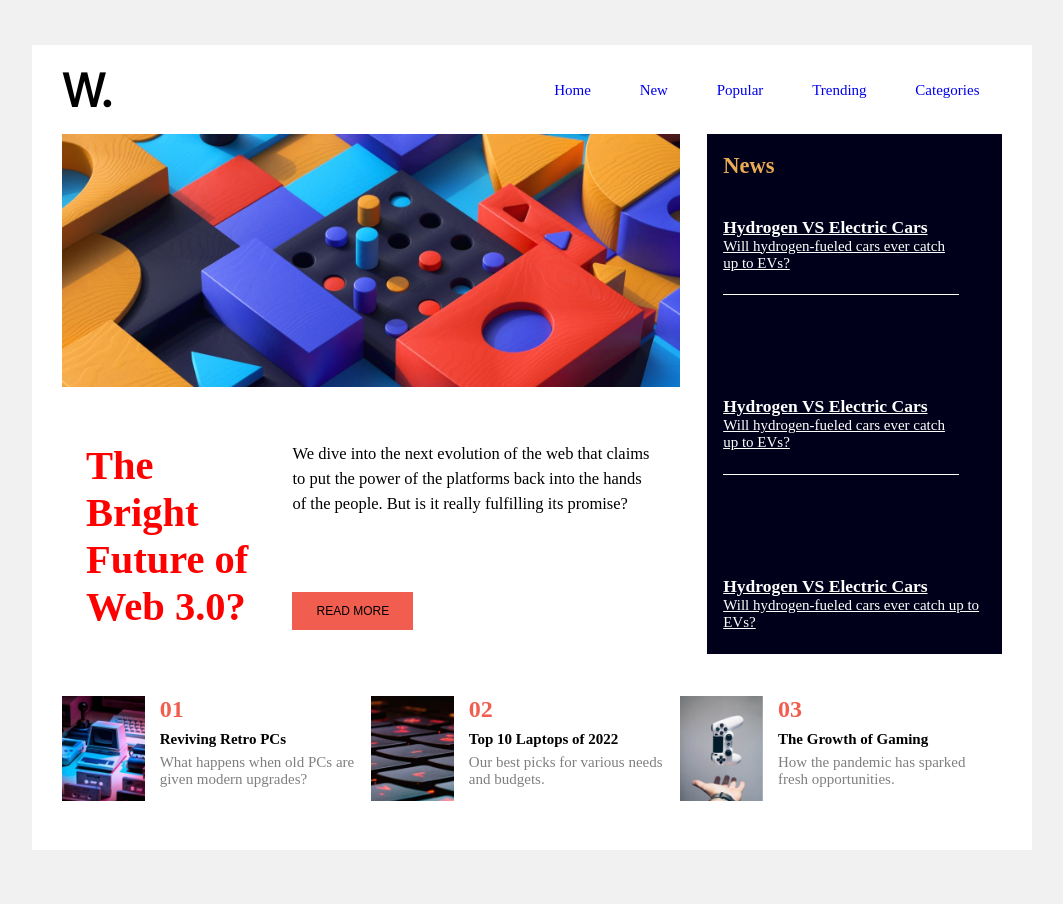
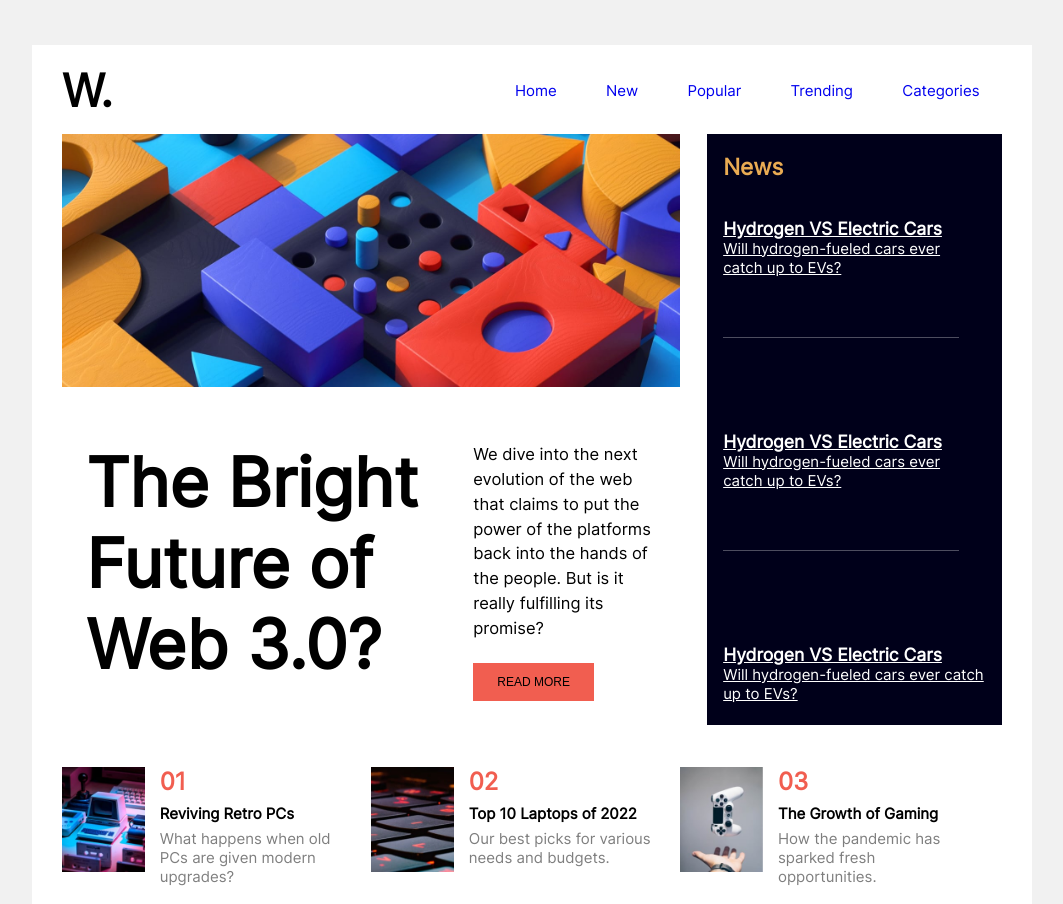
Before and after one commit to muiruri3000/news-home-page, a plain HTML site: page index.html in a window 1280 px wide. Shown: the top 904 px of the page, without its empty margins (108-1171 px from the left). Drawn offline with Linux system fonts and the light colour scheme.

Commit message:
slight corrections on aside

```diff
--- a/assets/css/style.scss
+++ b/assets/css/style.scss
@@ -26,6 +26,7 @@ html{
 }
 body{
     background-color: #f1f1f1;
+    font-family: 'Inter-Regular', sans-serif;
 }
 .container{
 
@@ -153,8 +154,12 @@ aside .aside--news .aside-news--news-list li{
 }
 aside .aside--news .aside-news--news-list li:not(:last-child){
 
-    border-bottom: 1px solid white;
+    border-bottom: 1px solid rgba(255, 255, 255, 0.3);
+    padding-bottom: 4em;
+
     width: 90%;
+
+
 
 }
 
@@ -213,8 +218,9 @@ section .bright{
 }
 
 section .bright .bright-heading{
-    color: red;
-    font-size: 1.8rem;
+
+    flex: 2;
+    font-size: 3rem;
 
 }
 
@@ -222,7 +228,7 @@ section .bright .bright-content{
 
     line-height: 1.5;
     font-size: 1.1rem;
-
+    flex:1;
     display: flex;
     flex-direction: column;
     justify-content: space-between;
```
Also changed, not shown: assets/css/style.css, 1 other file.
